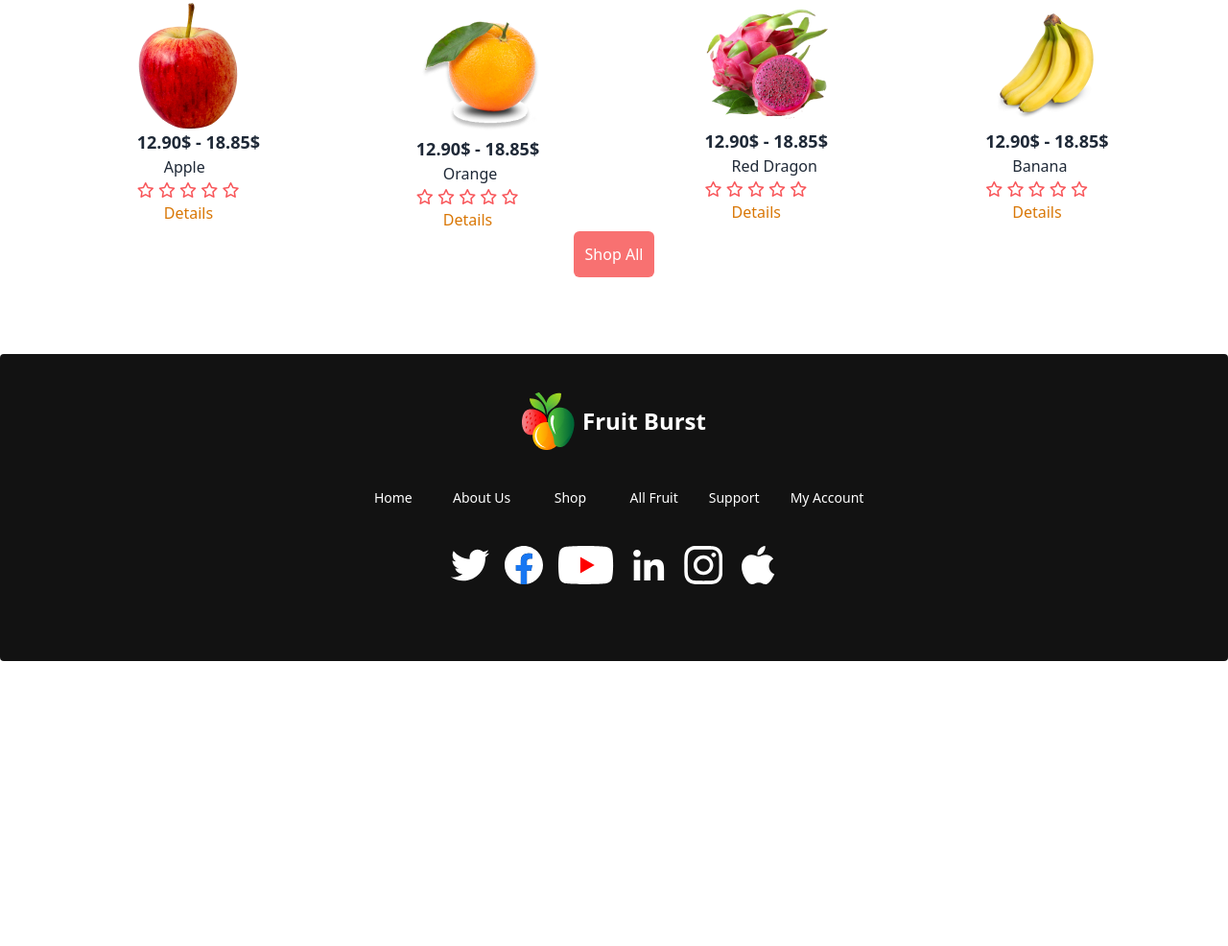
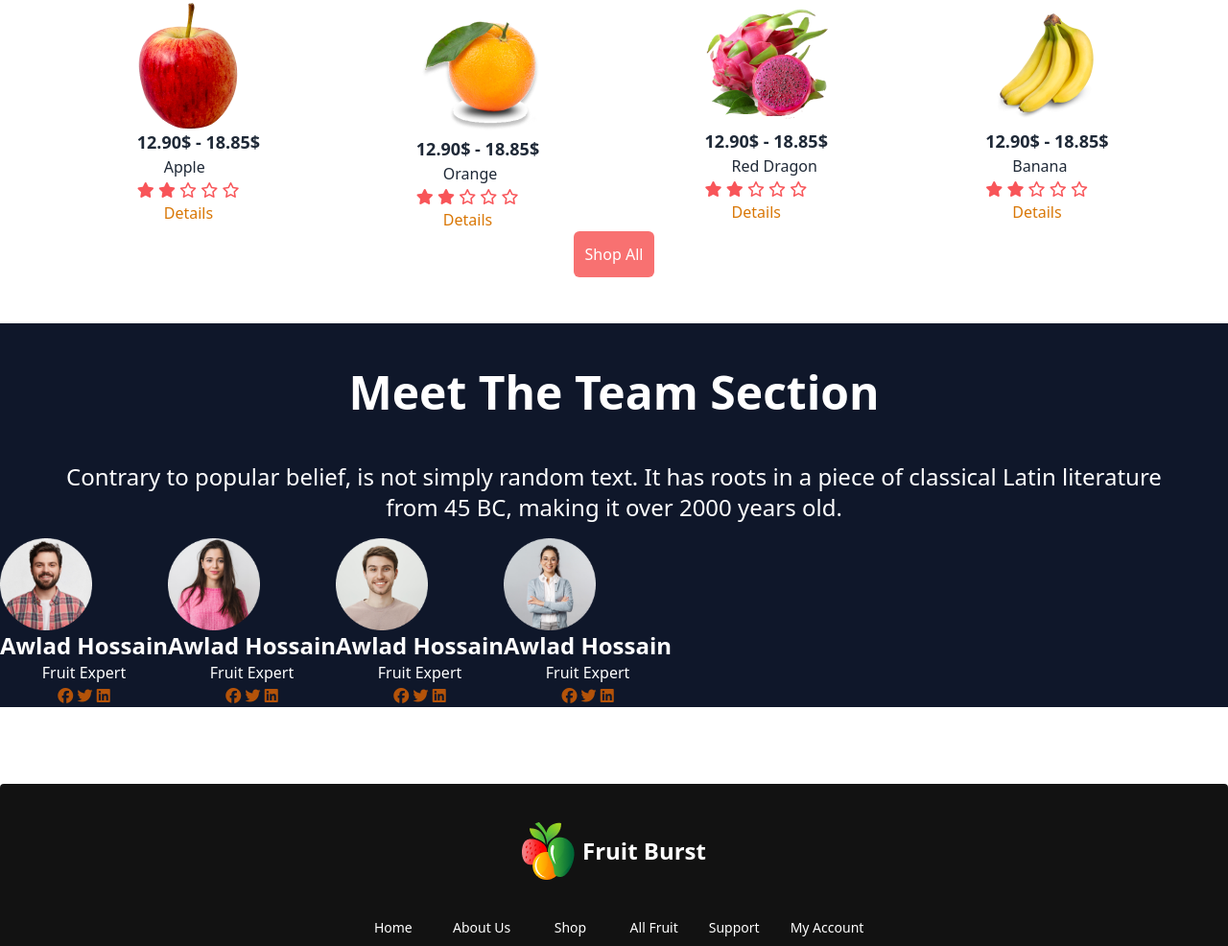
Before and after one commit to MohamamdRasel/assignment_03, a plain HTML site: page index.html in a window 1280 px wide. Shown: the part 1303-2289 px from the top of the page at 96% size. Before the commit the page ends 1992 px from the top, so only its background shows below. Drawn offline with nearby package versions, Linux system fonts and the light colour scheme.

Commit message:
completed team section

```diff
--- a/index.html
+++ b/index.html
@@ -107,7 +107,7 @@
   <a href="#item3" class="btn btn-xs">3</a>
   <a href="#item4" class="btn btn-xs">4</a>
 </div>
-
+<!--Deal Section-->
 <div>
   <div class="md:flex md:justify-evenly lg:flex lg:justify-evenly ">
     <div class=" mb-8 w-96 align-middle">
@@ -150,8 +150,8 @@
     <h4 class="text-lg font-semibold">12.90$ - 18.85$</h4>
     <p class="justify-center ml-7">Apple</p>
     <div class="text-[#F85559]">
-      <i class="fa-regular fa-star text-[#F85559]"></i>
-      <i class="fa-regular fa-star"></i>
+      <i class="fa-solid fa-star text-[#F85559]"></i>
+      <i class="fa-solid fa-star"></i>
       <i class="fa-regular fa-star"></i>
       <i class="fa-regular fa-star"></i>
       <i class="fa-regular fa-star"></i>
@@ -163,8 +163,8 @@
     <h4 class="text-lg font-semibold">12.90$ - 18.85$</h4>
     <p class="justify-center ml-7">Orange</p>
     <div class="text-[#F85559]">
-      <i class="fa-regular fa-star text-[#F85559]"></i>
-      <i class="fa-regular fa-star"></i>
+      <i class="fa-solid fa-star text-[#F85559]"></i>
+      <i class="fa-solid fa-star"></i>
       <i class="fa-regular fa-star"></i>
       <i class="fa-regular fa-star"></i>
       <i class="fa-regular fa-star"></i>
@@ -176,8 +176,8 @@
     <h4 class="text-lg font-semibold">12.90$ - 18.85$</h4>
     <p class="justify-center ml-7">Red Dragon</p>
     <div class="text-[#F85559]">
-      <i class="fa-regular fa-star text-[#F85559]"></i>
-      <i class="fa-regular fa-star"></i>
+      <i class="fa-solid fa-star text-[#F85559]"></i>
+      <i class="fa-solid fa-star"></i>
       <i class="fa-regular fa-star"></i>
       <i class="fa-regular fa-star"></i>
       <i class="fa-regular fa-star"></i>
@@ -189,8 +189,8 @@
     <h4 class="text-lg font-semibold">12.90$ - 18.85$</h4>
     <p class="justify-center ml-7">Banana</p>
     <div class="text-[#F85559]">
-      <i class="fa-regular fa-star text-[#F85559]"></i>
-      <i class="fa-regular fa-star"></i>
+      <i class="fa-solid fa-star text-[#F85559]"></i>
+      <i class="fa-solid fa-star"></i>
       <i class="fa-regular fa-star"></i>
       <i class="fa-regular fa-star"></i>
       <i class="fa-regular fa-star"></i>
@@ -203,9 +203,81 @@
   <button class="bg-red-400 p-3 rounded-md text-white">Shop All</button>
 </div>
 
+<!--Team Section-->
+
 
 </div>
+
+<!--Team Section--->
+<div class=" bg-slate-900 mt-12">
+  <h1 class="text-white text-center text-5xl font-extrabold p-12 ">Meet The Team Section</h1>
+  <p class="text-white text-center text-2xl ml-10 mr-10 mb-4">Contrary to popular belief, is not simply random text. It has roots in a piece of classical Latin literature from 45 BC, making it over 2000 years old.</p>
+
+  <div class="flex align-middle text-center">
+  <div class="align-middle">
+    <div class="w-24 rounded-full">
+        <img src="/img/member1.png" />
+
+    </div>
+    <div class="">
+      <h2 class="font-extrabold text-2xl text-white">Awlad Hossain</h2>
+      <p class="text-white">Fruit Expert</p>
+      <div class="text-amber-700">
+        <i class="fa-brands fa-facebook"></i>
+        <i class="fa-brands fa-twitter"></i>
+        <i class="fa-brands fa-linkedin"></i>
+      </div>
+    </div>
+  </div>
+
+
+  <div class="">
+    <div class="w-24 rounded-full">
+      <img src="/img/member2.png" />
+    </div>
+    <div class="">
+      <h2 class="font-extrabold text-2xl text-white">Awlad Hossain</h2>
+      <p class="text-white">Fruit Expert</p>
+      <div class="text-amber-700">
+        <i class="fa-brands fa-facebook"></i>
+        <i class="fa-brands fa-twitter"></i>
+        <i class="fa-brands fa-linkedin"></i>
+      </div>
+    </div>
+  </div>
+  <div class="">
+    <div class="w-24 rounded-full">
+      <img src="/img/member3.png" />
+    </div>
+    <div class="">
+      <h2 class="font-extrabold text-2xl text-white">Awlad Hossain</h2>
+      <p class="text-white">Fruit Expert</p>
+      <div class="text-amber-700">
+        <i class="fa-brands fa-facebook"></i>
+        <i class="fa-brands fa-twitter"></i>
+        <i class="fa-brands fa-linkedin"></i>
+      </div>
+    </div>
+  </div>
+  <div class="">
+    <div class="w-24 rounded-full">
+      <img src="/img/member4.png" />
+    </div>
+    <div class="">
+      <h2 class="font-extrabold text-2xl text-white">Awlad Hossain</h2>
+      <p class="text-white">Fruit Expert</p>
+      <div class="text-amber-700">
+        <i class="fa-brands fa-facebook"></i>
+        <i class="fa-brands fa-twitter"></i>
+        <i class="fa-brands fa-linkedin"></i>
+      </div>
+    </div>
+  </div>
+</div>
+</div>
     </main>
+<!--Footer Section-->
+
     <footer class="footer footer-center mt-20 p-10 bg-[#121212] text-base-content rounded">
       <div class="flex">
         <img src="img/logo.png" alt="">
```
